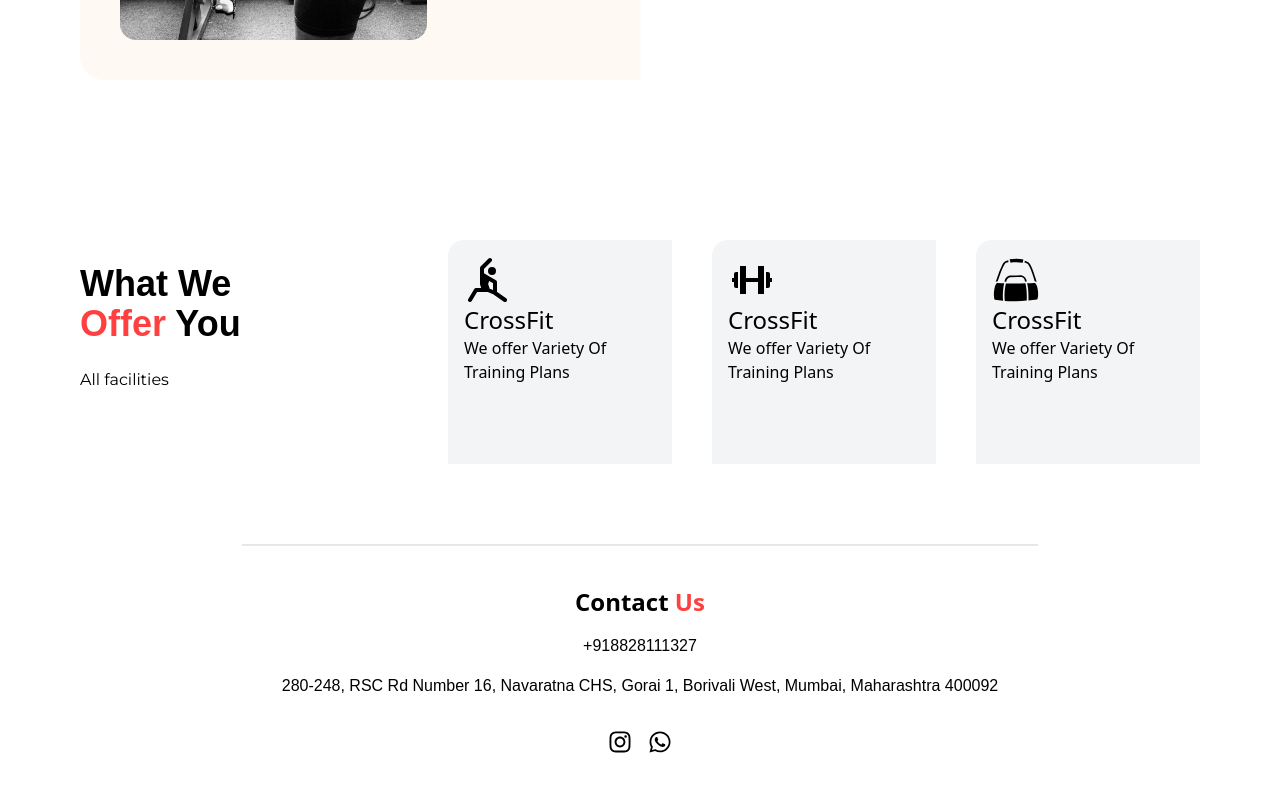
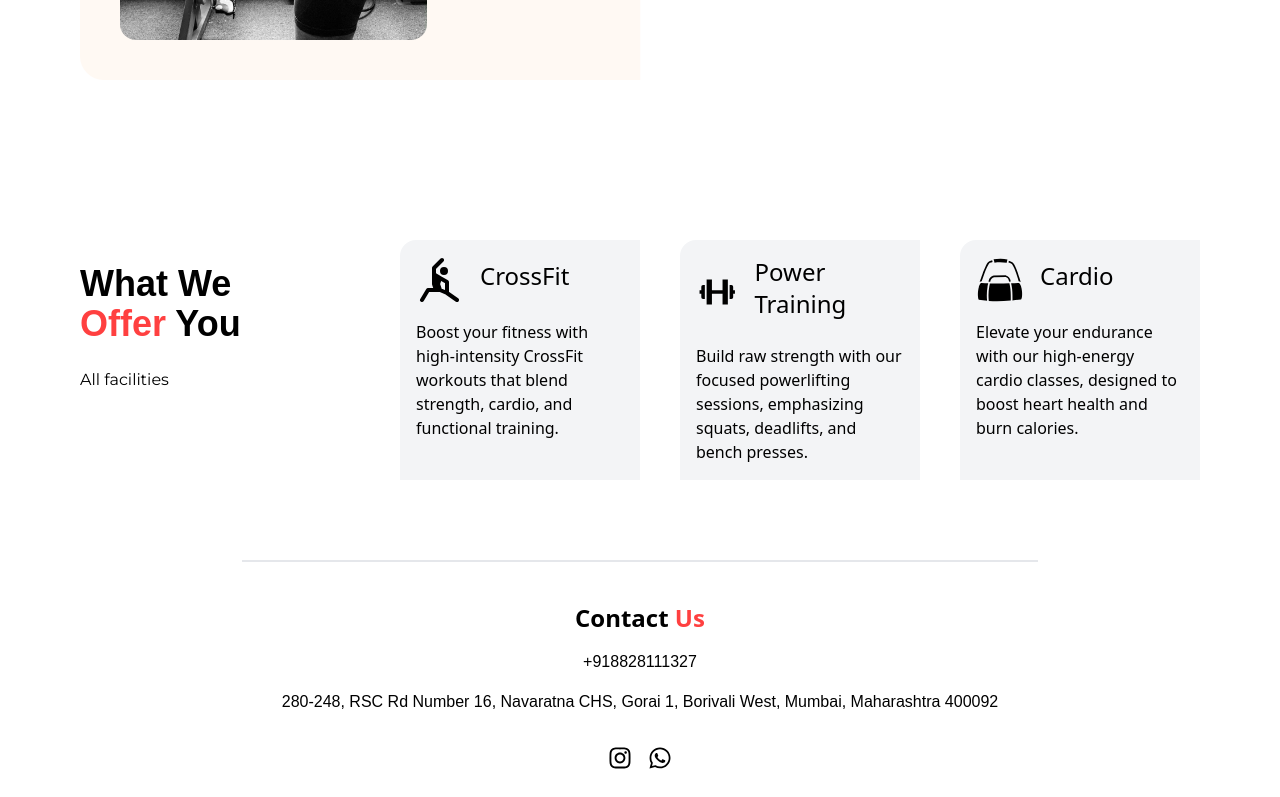
Before and after one commit to Notoriousmb10/sandhya-fitness, a React (Vite) app: page / in a window 1280 px wide. Shown: the part 2000-2797 px from the top of the page. Built offline with nearby package versions, Linux system fonts and the light colour scheme; a web font is replaced by a local one.

Commit message:
Improved UI

```diff
--- a/src/components/Home/HomeNavbar.jsx
+++ b/src/components/Home/HomeNavbar.jsx
@@ -15,19 +15,19 @@
         <img src={Logo} height={120} width={120} alt="" />
       </div>
       <div className="hidden  lg:block">
-        <Link to="/" className="lg:m-8">
+        <Link to="/" className="lg:m-8 underline-effect ">
           Home
         </Link>
-        <Link to="/trainers" className="lg:m-8 md-plus:text-black">
+        <Link to="/trainers" className="lg:m-8 underline-effect">
           Trainer
         </Link>
-        <Link to="/activities" className="lg:m-8 md-plus:text-black">
+        <Link to="/activities" className="lg:m-8 underline-effect">
           Activities
         </Link>
-        <Link to="/pricing" className="lg:m-8 md-plus:text-white">
+        <Link to="/pricing" className="lg:m-8 underline-effect md-plus:text-white">
           Pricing
         </Link>
-        <Link to="/transformations" className="lg:m-8 md-plus:text-white">
+        <Link to="/transformations" className="lg:m-8 underline-effect md-plus:text-white">
           Transformations
         </Link>
       </div>
--- a/src/components/Home/OurSide.jsx
+++ b/src/components/Home/OurSide.jsx
@@ -8,37 +8,57 @@
     <div className="flex justify-between max-md:flex-col ">
       <div className="max-md:text-center">
         <h1 className="text-4xl font-bold lg:mt-6 mb-6 font-palanquin">
-          What We <br /><span className="text-coral-red">Offer</span> You
+          What We <br />
+          <span className="text-coral-red">Offer</span> You
         </h1>
-        <p className="font-montserrat">All facilities</p>
+        <p className="font-montserrat max-md:mb-6">All facilities</p>
       </div>
       <div className="flex max-md:flex-col gap-10 max-md:justify-center max-md:items-center  ">
         <div
-          className="rounded-tl-2xl bg-gray-100 hover:shadow-2xl hover:bg-white cursor-pointer
-         h-56 max-md:w-80 lg:w-56  p-4"
+          className="rounded-tl-2xl bg-gray-100 hover:shadow-2xl hover:bg-white active:shadow-2xl active:bg-white cursor-pointer
+         h-60 max-md:w-80 lg:w-60  p-4"
         >
-          <GrYoga className="text-5xl" />
+          <div className="flex items-center gap-4 mb-4">
+            <GrYoga className="text-5xl" />
+            <h2 className="text-2xl mb-2 font-medium">CrossFit</h2>
+          </div>
           <div>
-            <h2 className="text-2xl font-medium">CrossFit</h2>
-            <p className="font-thin">We offer Variety Of Training Plans</p>
+            <p className="font-thin">
+              Boost your fitness with high-intensity CrossFit workouts that
+              blend strength, cardio, and functional training.
+            </p>
           </div>
         </div>
 
-        <div className="rounded-tl-2xl bg-gray-100 hover:shadow-2xl hover:bg-white cursor-pointer
-         h-56 max-md:w-80 lg:w-56 p-4">
-          <BiDumbbell className="text-5xl" />
+        <div
+          className="rounded-tl-2xl bg-gray-100 hover:shadow-2xl hover:bg-white active:shadow-2xl active:bg-white cursor-pointer
+         h-60 max-md:w-80 lg:w-60 p-4"
+        >
+          <div className="flex items-center gap-4 mb-4">
+            <BiDumbbell className="text-5xl" />
+            <h2 className="text-2xl mb-2 font-medium">Power Training</h2>
+          </div>
           <div className="">
-            <h2 className="text-2xl font-medium">CrossFit</h2>
-            <p className="font-thin">We offer Variety Of Training Plans</p>
+            <p className="font-thin">
+              Build raw strength with our focused powerlifting sessions,
+              emphasizing squats, deadlifts, and bench presses.
+            </p>
           </div>
         </div>
 
-        <div className="rounded-tl-2xl bg-gray-100 hover:shadow-2xl hover:bg-white cursor-pointer
-        h-56 max-md:w-80 lg:w-56  p-4">
-          <GiGymBag className="text-5xl" />
+        <div
+          className="rounded-tl-2xl bg-gray-100 hover:shadow-2xl hover:bg-white active:shadow-2xl active:bg-white cursor-pointer
+        h-60 max-md:w-80 lg:w-60  p-4"
+        >
+          <div className="flex items-center gap-4 mb-4">
+            <GiGymBag className="text-5xl" />
+            <h2 className="text-2xl mb-2 font-medium">Cardio</h2>
+          </div>
           <div className="">
-            <h2 className="text-2xl font-medium">CrossFit</h2>
-            <p className="font-thin">We offer Variety Of Training Plans</p>
+            <p className="font-thin">
+              Elevate your endurance with our high-energy cardio classes,
+              designed to boost heart health and burn calories.
+            </p>
           </div>
         </div>
       </div>
--- a/src/index.css
+++ b/src/index.css
@@ -3,3 +3,29 @@
 @tailwind base;
 @tailwind components;
 @tailwind utilities;
+
+
+
+@layer utilities {
+  .underline-effect {
+    @apply relative inline-block;
+  }
+
+  .underline-effect::after {
+    content: '';
+    position: absolute;
+    width: 0;
+    height: 2px; /* Adjust the thickness of the underline */
+    background-color: currentColor; /* Use the current text color */
+    bottom: -2px; /* Slightly below the text */
+    left: 50%;
+    transform: translateX(0%);
+    transition: width 0.4s ease, left 0.4s ease;
+  }
+
+  .underline-effect:hover::after {
+    width: 100%;
+    left: 0;
+    transform: translateX(0);
+  }
+}
```
